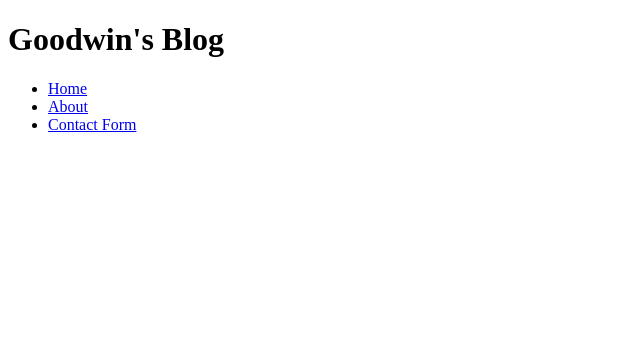
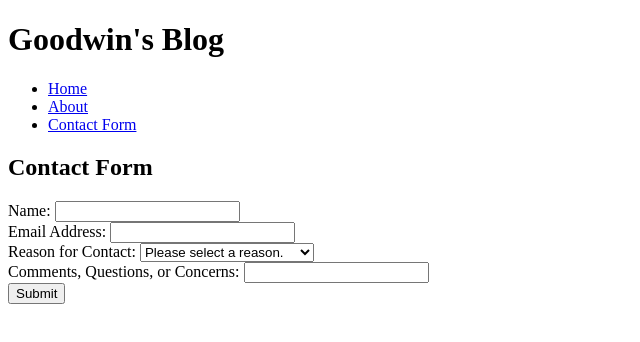
Before and after one commit to goodw136/mi349_blog, a plain HTML site: page contact.html in a window 1280 px wide. Shown: the whole page, without its empty margins (0-640 px from the left). Drawn offline with Linux system fonts and the light colour scheme.

Commit message:
Version 6

```diff
--- a/contact.html
+++ b/contact.html
@@ -16,5 +16,41 @@
     </nav>
 </header>
 <body>
-    <p></p>
+    <h2>Contact Form</h2>
+    <form method = "get">
+        <div>
+            <label>
+                Name:
+                <input type = "text" name = "contact-name" autocomplete = "name" required>
+            </label>
+        </div>
+        <div>
+            <label>
+                Email Address:
+                <input type = "email" name = "contact-email" autocomplete = "email" required>
+            </label>
+        </div>
+        <div>
+            <label>
+                Reason for Contact:
+                <select name = "reason">
+                    <option value = "">Please select a reason.</option>
+                    <option value = "hello">Saying hi!</option>
+                    <option value = "contractor">Looking for a contractor.</option>
+                    <option value = "interview">Interested in an interview.</option>
+                </select>
+            </label>
+        </div>
+        <div>
+            <label>
+                Comments, Questions, or Concerns:
+                <input type = "text" name = "open-comment">
+            </label>
+        </div>
+        <div>
+            <label>
+                <input type = "submit" name = "submit-request" value = "Submit">
+            </label>
+        </div>
+    </form>
 </body>
```
Also changed, not shown: index.html (+10 -4 lines).
